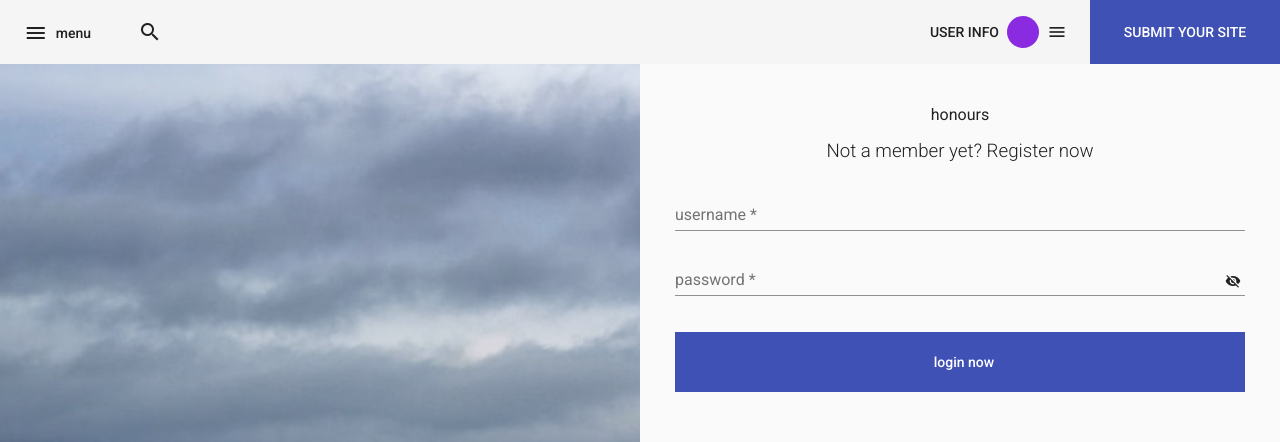
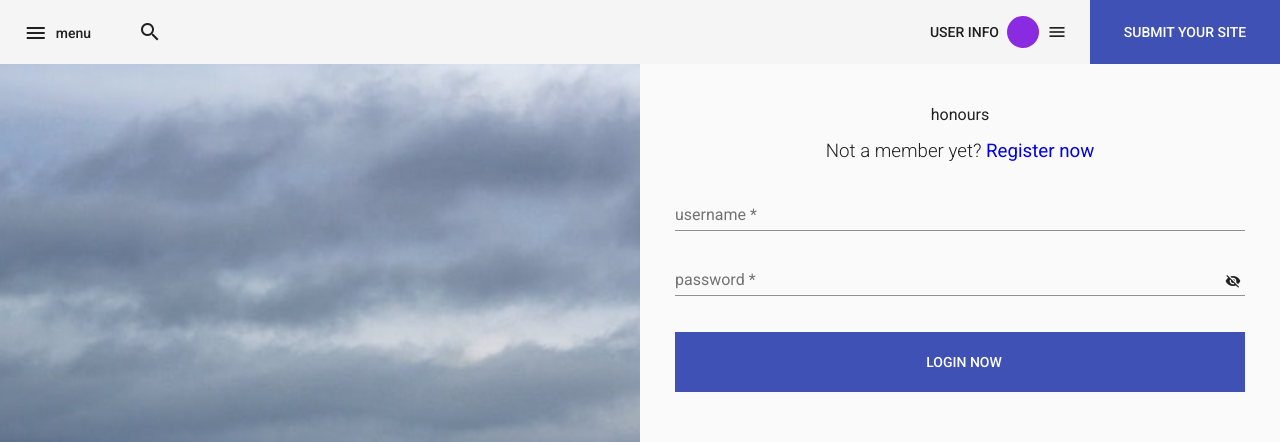
Before and after one commit to ThukuWakogi/honours-face, an Angular app: page /login in a window 1280 px wide. Shown: the top 442 px of the page. Built offline with nearby package versions, Linux system fonts and the light colour scheme.

Commit message:
link register page to login page

```diff
--- a/src/app/pages/login/login.component.html
+++ b/src/app/pages/login/login.component.html
@@ -2,7 +2,7 @@
     <div class="cstm-auth-pic cstm-auth-pic-login"></div>
     <div class="cstm-auth-form">
       <p>honours</p>
-      <h3>Not a member yet? Register now</h3>
+      <h3>Not a member yet? <a [routerLink]="['/register']">Register now</a></h3>
       <form [formGroup]=loginForm>
         <mat-form-field>
           <input matInput placeholder="username" type="text" formControlName="username">
--- a/src/app/pages/register/register.component.html
+++ b/src/app/pages/register/register.component.html
@@ -2,7 +2,7 @@
   <div class="cstm-auth-pic cstm-auth-pic-register"></div>
   <div class="cstm-auth-form">
     <p>honours</p>
-    <h3>Are you a member? login</h3>
+    <h3>Are you a member? <a [routerLink]="['/login']">login</a></h3>
     <form [formGroup]=registerForm>
       <mat-form-field>
         <input matInput placeholder="username" type="text" formControlName="username">
--- a/src/styles.scss
+++ b/src/styles.scss
@@ -26,6 +26,9 @@ $honours-face-theme: mat-light-theme($honours-face-primary, $honours-face-accent
 // that you are using.
 @include angular-material-theme($honours-face-theme);
 
+$primary-color: mat-color($mat-indigo);
+$accent-color: mat-color($mat-indigo);
+
 /* You can add global styles to this file, and also import other style files */
 
 html, body { height: 100%; }
@@ -46,6 +49,11 @@ body { margin: 0; font-family: Roboto, "Helvetica Neue", sans-serif; }
     & > h3 {
       margin-top: 16px;
       font-weight: lighter;
+      & > a, & > a:active {
+        color: $primary-color;
+        text-decoration: none;
+        font-weight: normal;
+      }
     }
   }
   .cstm-auth-form {
@@ -59,6 +67,7 @@ body { margin: 0; font-family: Roboto, "Helvetica Neue", sans-serif; }
         box-shadow: none;
         border-radius: 0;
         margin-top: 16px;
+        text-transform: uppercase;
         & > span {
           display: flex;
           flex-direction: row;
```
